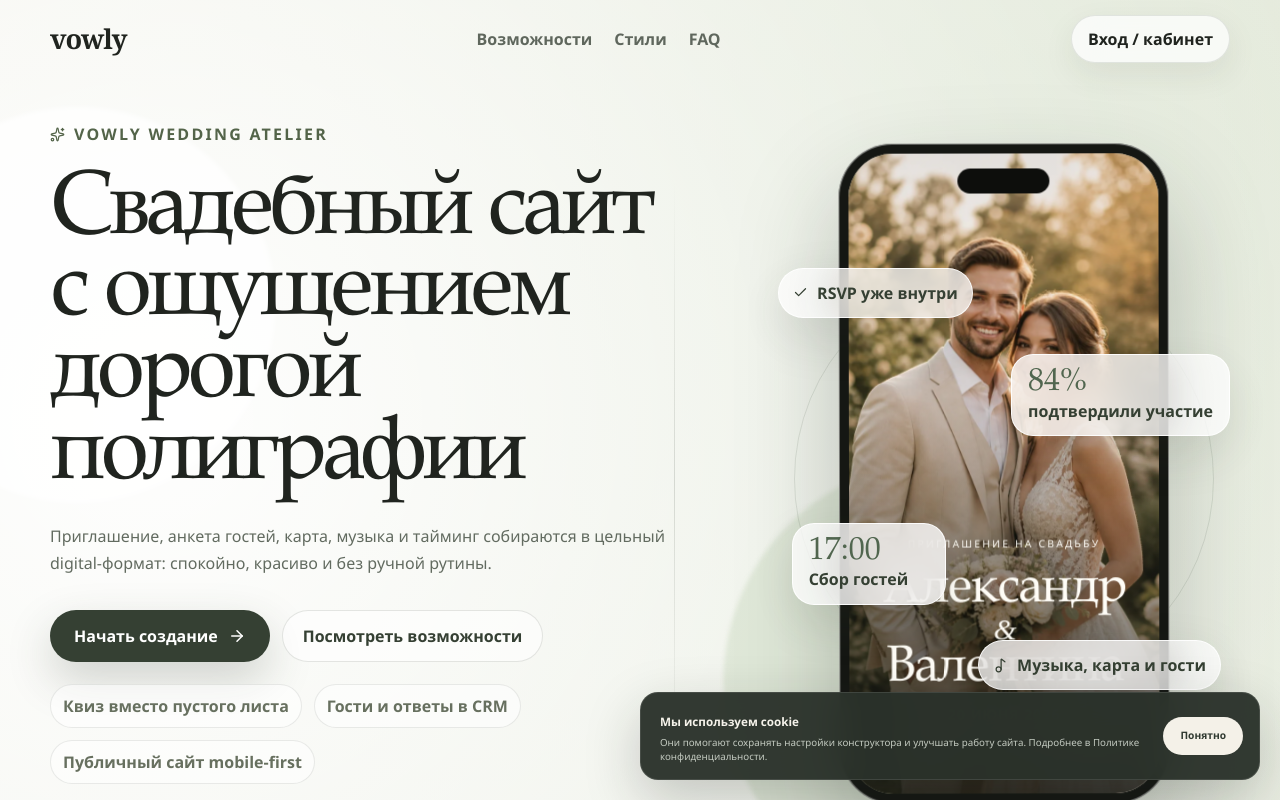
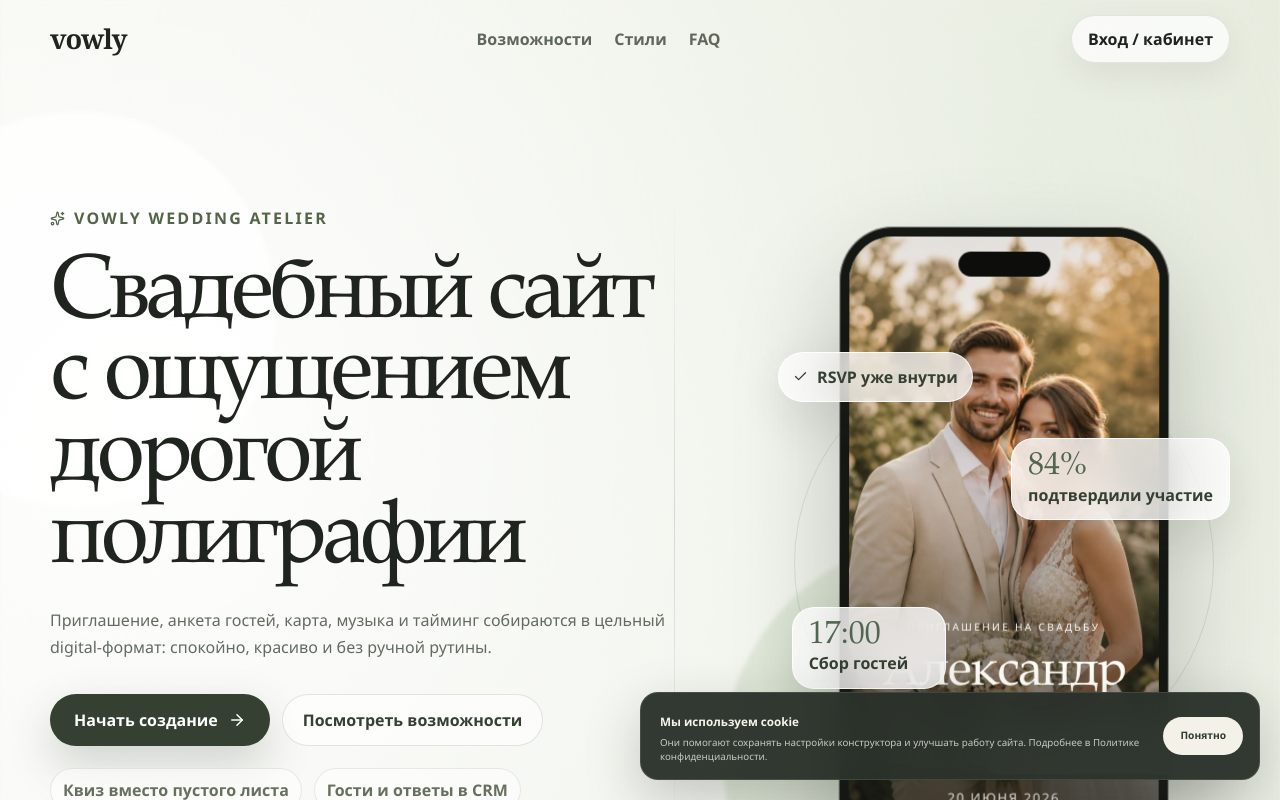
Before and after one commit to ignatyev335-dotcom/wedding-builder, a Next.js app: page / in a window 1280 px wide. Shown: the top 800 px of the page. Built offline with nearby package versions, Linux system fonts and the light colour scheme; no server answers; the database is empty.

Commit message:
Первый коммит моего проекта

```diff
--- a/src/app/api/admin/product-visual-config/route.ts
+++ b/src/app/api/admin/product-visual-config/route.ts
@@ -16,11 +16,15 @@ const sectionSchema = z.object({
   enabled: z.boolean(),
   order: z.number().int().min(1).max(99),
   size: z.enum(["compact", "normal", "large"]),
+  align: z.enum(["left", "center", "right"]),
+  textAlign: z.enum(["left", "center", "right"]),
+  density: z.enum(["tight", "normal", "airy"]),
+  buttonSize: z.enum(["small", "normal", "large"]),
 });
 
 const productVisualSchema = z.object({
   landing: z.object({
-    badge: z.string().trim().min(1).max(120),
+    badge: z.string().trim().max(120),
     title: z.string().trim().min(1).max(180),
     subtitle: z.string().trim().min(1).max(500),
     primaryCta: z.string().trim().min(1).max(80),
@@ -30,7 +34,7 @@ const productVisualSchema = z.object({
     sections: z.array(sectionSchema),
   }),
   quiz: z.object({
-    badge: z.string().trim().min(1).max(120),
+    badge: z.string().trim().max(120),
     stepOneTitle: z.string().trim().min(1).max(160),
     stepOneDescription: z.string().trim().min(1).max(500),
     styleTitle: z.string().trim().min(1).max(160),
--- a/src/app/page.tsx
+++ b/src/app/page.tsx
@@ -80,8 +80,23 @@ export default async function HomePage() {
       enabled: true,
       order: 1,
       size: "normal",
+      align: "center",
+      textAlign: "center",
+      density: "normal",
+      buttonSize: "normal",
     };
   const sectionStyle = (id: string) => ({ order: section(id).order });
+  const sectionClass = (id: string, baseClass: string) => {
+    const current = section(id);
+    return [
+      baseClass,
+      `product-section-size-${current.size}`,
+      `product-section-align-${current.align}`,
+      `product-section-text-${current.textAlign}`,
+      `product-section-density-${current.density}`,
+      `product-section-button-${current.buttonSize}`,
+    ].join(" ");
+  };
   const [mockupFirstName = "Александр", mockupSecondName = "Валентина"] =
     landing.mockupCouple.split("&").map((part) => part.trim()).filter(Boolean);
 
@@ -101,15 +116,15 @@ export default async function HomePage() {
         </Link>
       </header>
 
-      {section("hero").enabled && <section className="landing-v2-hero" style={sectionStyle("hero")}>
+      {section("hero").enabled && <section className={sectionClass("hero", "landing-v2-hero")} style={sectionStyle("hero")}>
         <div className="landing-v2-glow landing-v2-glow-one" />
         <div className="landing-v2-glow landing-v2-glow-two" />
 
         <div className="landing-v2-hero-copy">
-          <span className="landing-v2-pill">
+          {landing.badge ? <span className="landing-v2-pill">
             <Sparkles size={15} />
             {landing.badge}
-          </span>
+          </span> : null}
           <h1>{landing.title}</h1>
           <p>{landing.subtitle}</p>
           <div className="landing-v2-actions">
@@ -178,7 +193,7 @@ export default async function HomePage() {
         </div>
       </section>}
 
-      {section("stats").enabled && <section className="landing-v2-stats" aria-label="Коротко о сервисе" style={sectionStyle("stats")}>
+      {section("stats").enabled && <section className={sectionClass("stats", "landing-v2-stats")} aria-label="Коротко о сервисе" style={sectionStyle("stats")}>
         <article>
           <strong>01</strong>
           <span>одна ссылка вместо десятка сообщений</span>
@@ -193,7 +208,7 @@ export default async function HomePage() {
         </article>
       </section>}
 
-      {section("how").enabled && <section className="landing-v2-section" id="how-it-works" style={sectionStyle("how")}>
+      {section("how").enabled && <section className={sectionClass("how", "landing-v2-section")} id="how-it-works" style={sectionStyle("how")}>
         <div className="landing-v2-section-head">
           <span>Как это работает</span>
           <h2>От первой идеи до аккуратной ссылки для гостей</h2>
@@ -213,7 +228,7 @@ export default async function HomePage() {
         </div>
       </section>}
 
-      {section("features").enabled && <section className="landing-v2-section landing-v2-feature-section" id="features" style={sectionStyle("features")}>
+      {section("features").enabled && <section className={sectionClass("features", "landing-v2-section landing-v2-feature-section")} id="features" style={sectionStyle("features")}>
         <div className="landing-v2-section-head">
           <span>Все под рукой</span>
           <h2>Все, что обычно расползается по чатам и таблицам</h2>
@@ -233,7 +248,7 @@ export default async function HomePage() {
         </div>
       </section>}
 
-      {section("designs").enabled && <section className="landing-v2-showcase" id="designs" style={sectionStyle("designs")}>
+      {section("designs").enabled && <section className={sectionClass("designs", "landing-v2-showcase")} id="designs" style={sectionStyle("designs")}>
         <div className="landing-v2-showcase-copy">
           <span>Стили из вашей коллекции</span>
           <h2>Визуал меняется, содержание остается на месте</h2>
@@ -259,7 +274,7 @@ export default async function HomePage() {
         </div>
       </section>}
 
-      {section("after").enabled && <section className="landing-v2-after" style={sectionStyle("after")}>
+      {section("after").enabled && <section className={sectionClass("after", "landing-v2-after")} style={sectionStyle("after")}>
         <div>
           <span>
             <Gift size={15} />
@@ -278,7 +293,7 @@ export default async function HomePage() {
         </div>
       </section>}
 
-      {section("faq").enabled && <section className="landing-v2-section landing-v2-faq" id="faq" style={sectionStyle("faq")}>
+      {section("faq").enabled && <section className={sectionClass("faq", "landing-v2-section landing-v2-faq")} id="faq" style={sectionStyle("faq")}>
         <div className="landing-v2-section-head">
           <span>Вопросы</span>
           <h2>Спокойно отвечаем на главное</h2>
@@ -296,7 +311,7 @@ export default async function HomePage() {
         </div>
       </section>}
 
-      {section("final").enabled && <section className="landing-v2-final" style={sectionStyle("final")}>
+      {section("final").enabled && <section className={sectionClass("final", "landing-v2-final")} style={sectionStyle("final")}>
         <ShieldCheck size={24} />
         <h2>Создайте основу сайта сегодня, а детали дополняйте спокойно</h2>
         <p>
--- a/src/features/platform-visual/config.ts
+++ b/src/features/platform-visual/config.ts
@@ -8,6 +8,10 @@ export type ProductVisualSection = {
   enabled: boolean;
   order: number;
   size: "compact" | "normal" | "large";
+  align: "left" | "center" | "right";
+  textAlign: "left" | "center" | "right";
+  density: "tight" | "normal" | "airy";
+  buttonSize: "small" | "normal" | "large";
 };
 
 export type ProductVisualConfig = {
@@ -53,14 +57,14 @@ export const defaultProductVisualConfig: ProductVisualConfig = {
     mockupCouple: "Александр & Валентина",
     mockupDate: "20 июня 2026",
     sections: [
-      { id: "hero", label: "Первый экран", enabled: true, order: 1, size: "large" },
-      { id: "stats", label: "Короткие факты", enabled: true, order: 2, size: "normal" },
-      { id: "how", label: "Как это работает", enabled: true, order: 3, size: "normal" },
-      { id: "features", label: "Возможности", enabled: true, order: 4, size: "normal" },
-      { id: "designs", label: "Стили", enabled: true, order: 5, size: "normal" },
-      { id: "after", label: "После свадьбы", enabled: true, order: 6, size: "normal" },
-      { id: "faq", label: "FAQ", enabled: true, order: 7, size: "compact" },
-      { id: "final", label: "Финальный CTA", enabled: true, order: 8, size: "normal" },
+      createSection("hero", "Первый экран", 1, "large", "left", "left", "airy", "normal"),
+      createSection("stats", "Короткие факты", 2, "normal", "center", "center", "normal", "normal"),
+      createSection("how", "Как это работает", 3, "normal", "center", "center", "normal", "normal"),
+      createSection("features", "Возможности", 4, "normal", "center", "center", "normal", "normal"),
+      createSection("designs", "Стили", 5, "normal", "left", "left", "normal", "normal"),
+      createSection("after", "После свадьбы", 6, "normal", "left", "left", "normal", "normal"),
+      createSection("faq", "FAQ", 7, "compact", "center", "center", "tight", "normal"),
+      createSection("final", "Финальный CTA", 8, "normal", "center", "center", "normal", "normal"),
     ],
   },
   quiz: {
@@ -78,10 +82,10 @@ export const defaultProductVisualConfig: ProductVisualConfig = {
     finalDescription:
       "Основа готова. В конструкторе вы сможете добавить фото, музыку, гостей, карту и тексты.",
     sections: [
-      { id: "basis", label: "Основа", enabled: true, order: 1, size: "large" },
-      { id: "style", label: "Стиль", enabled: true, order: 2, size: "normal" },
-      { id: "features", label: "Особенности", enabled: true, order: 3, size: "normal" },
-      { id: "summary", label: "Финал", enabled: true, order: 4, size: "normal" },
+      createSection("basis", "Основа", 1, "large", "center", "center", "normal", "normal"),
+      createSection("style", "Стиль", 2, "normal", "center", "center", "normal", "normal"),
+      createSection("features", "Особенности", 3, "normal", "center", "center", "normal", "normal"),
+      createSection("summary", "Финал", 4, "normal", "center", "center", "normal", "large"),
     ],
   },
   constructor: {
@@ -90,16 +94,39 @@ export const defaultProductVisualConfig: ProductVisualConfig = {
     publishButtonText: "Оживить сайт",
     previewButtonText: "Предпросмотр",
     sections: [
-      { id: "content", label: "Сайт", enabled: true, order: 1, size: "large" },
-      { id: "styles", label: "Стиль", enabled: true, order: 2, size: "normal" },
-      { id: "media", label: "Фото", enabled: true, order: 3, size: "normal" },
-      { id: "music", label: "Музыка", enabled: true, order: 4, size: "compact" },
-      { id: "guests", label: "Гости", enabled: true, order: 5, size: "normal" },
-      { id: "after", label: "После", enabled: true, order: 6, size: "compact" },
-      { id: "publish", label: "Запуск", enabled: true, order: 7, size: "large" },
+      createSection("content", "Сайт", 1, "large", "left", "left", "normal", "normal"),
+      createSection("styles", "Стиль", 2, "normal", "left", "left", "normal", "normal"),
+      createSection("media", "Фото", 3, "normal", "left", "left", "normal", "normal"),
+      createSection("music", "Музыка", 4, "compact", "left", "left", "tight", "normal"),
+      createSection("guests", "Гости", 5, "normal", "left", "left", "normal", "normal"),
+      createSection("after", "После", 6, "compact", "left", "left", "tight", "normal"),
+      createSection("publish", "Запуск", 7, "large", "left", "left", "normal", "large"),
     ],
   },
 };
+
+function createSection(
+  id: string,
+  label: string,
+  order: number,
+  size: ProductVisualSection["size"],
+  align: ProductVisualSection["align"],
+  textAlign: ProductVisualSection["textAlign"],
+  density: ProductVisualSection["density"],
+  buttonSize: ProductVisualSection["buttonSize"],
+): ProductVisualSection {
+  return {
+    id,
+    label,
+    enabled: true,
+    order,
+    size,
+    align,
+    textAlign,
+    density,
+    buttonSize,
+  };
+}
 
 function isPlainObject(value: unknown): value is Record<string, unknown> {
   return Boolean(value) && typeof value === "object" && !Array.isArray(value);
@@ -126,6 +153,28 @@ function mergeSections(
         found.size === "compact" || found.size === "normal" || found.size === "large"
           ? found.size
           : section.size,
+      align:
+        found.align === "left" || found.align === "center" || found.align === "right"
+          ? found.align
+          : section.align,
+      textAlign:
+        found.textAlign === "left" ||
+        found.textAlign === "center" ||
+        found.textAlign === "right"
+          ? found.textAlign
+          : section.textAlign,
+      density:
+        found.density === "tight" ||
+        found.density === "normal" ||
+        found.density === "airy"
+          ? found.density
+          : section.density,
+      buttonSize:
+        found.buttonSize === "small" ||
+        found.buttonSize === "normal" ||
+        found.buttonSize === "large"
+          ? found.buttonSize
+          : section.buttonSize,
     };
   });
 }
```
Also changed, not shown: src/features/admin/ui/product-visual-editor.tsx (+55 -0 lines), src/app/globals.css.
